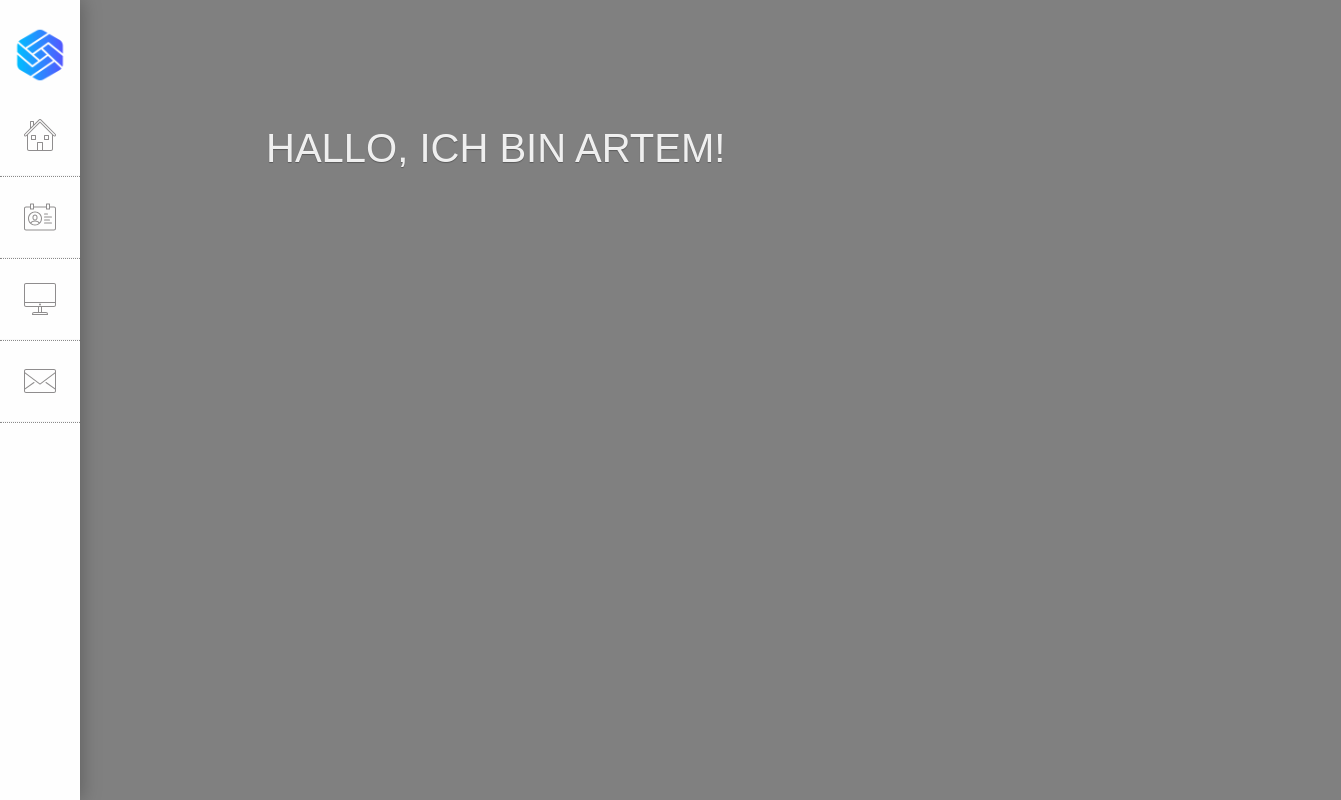
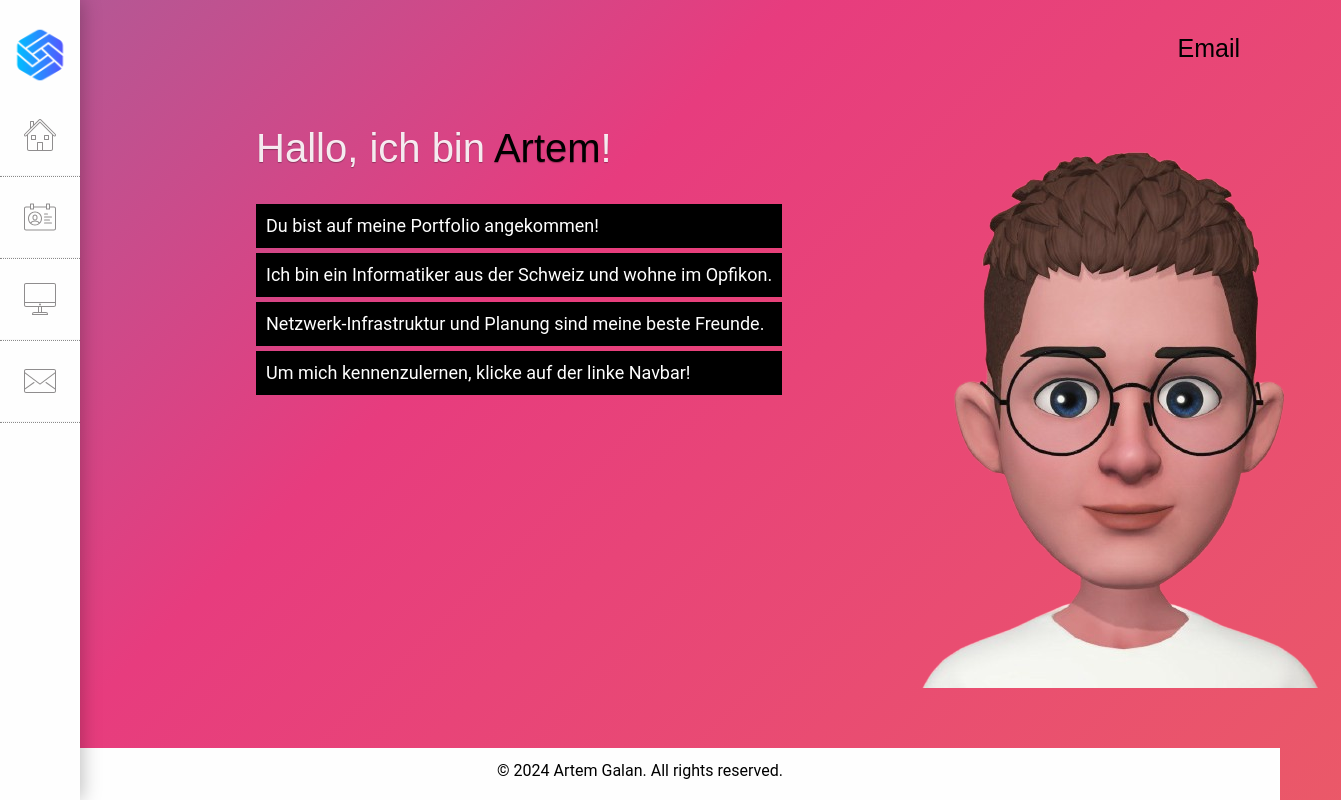
Before and after one commit to AshenOne17/webdev_mint, a plain HTML site: page index.html in a window 1280 px wide. Shown: the whole page, 1341 px wide, since content can reach past the window. Drawn offline with nearby package versions, Linux system fonts and the light colour scheme.

Commit message:
Changed layout and edited .all

```diff
--- a/index.html
+++ b/index.html
@@ -3,7 +3,7 @@
 <head>
 	<!--  Meta  -->
 	<meta charset="UTF-8" />
-	<meta name="viewport" content="width-device-width" />
+	<meta name="viewport" content="width=device-width, initial-scale=1.0">
 	<!--  /Meta  -->
 
 	<title>Artem Galan Portfolio</title>
@@ -16,23 +16,38 @@
 <body>
 	<!-- Header with Navigation -->
 		<div id="header">
-			<h5 id="logomark">Jen Huls</h5>
+			<h5 id="logomark"></h5>
 			<ul id="navigation">
-				<li data-tooltip aria-haspopup="true" class="has-tip right" data-disable-hover="false" tabindex="3" title="Go Home"><a id="link-home" href="#home">Home</a></li>
-				<li data-tooltip aria-haspopup="true" class="has-tip right" data-disable-hover="false" tabindex="3" title="About Me"><a id="link-about" href="#about">Über mich</a></li>
-				<li data-tooltip aria-haspopup="true" class="has-tip right" data-disable-hover="false" tabindex="3" title="My Work"><a id="link-work" href="#work">Projekte</a></li>
+				<li data-tooltip aria-haspopup="true" class="has-tip right" data-disable-hover="false" tabindex="3" title="Startseite"><a id="link-home" href="#home">Home</a></li>
+				<li data-tooltip aria-haspopup="true" class="has-tip right" data-disable-hover="false" tabindex="3" title="Über mich"><a id="link-about" href="#about">Über mich</a></li>
+				<li data-tooltip aria-haspopup="true" class="has-tip right" data-disable-hover="false" tabindex="3" title="Meine Projekte"><a id="link-work" href="#work">Projekte</a></li>
 				<li data-tooltip aria-haspopup="true" class="has-tip right" data-disable-hover="false" tabindex="3" title="Contact Me"><a id="link-contact" href="#contact">Kontakt</a></li>
 			</ul>
 		</div>
 
+		<!--Mail link-->
+		<div id="home" class="email-block">
+			<div class="email">
+				<a href="mailto:artemgalan02@gmail.com">Email</a>
+		   </div>
+		</div>
+		<!-- /Mail link -->
+
 		<!-- Home -->
 		<div id="home" class="content">
 			<div class="greeting">
-				<h2>Hallo, ich bin Artem!</h2>
+				<h2>Hallo, ich bin<span style="color: black;"> Artem</span>!</h2>
+				<p>Du bist auf meine Portfolio angekommen!</p>
+				<p>Ich bin ein Informatiker aus der Schweiz und wohne im Opfikon.</p>
+				<p>Netzwerk-Infrastruktur und Planung sind meine beste Freunde.</p>
+				<p>Um mich kennenzulernen, klicke auf der linke Navbar!</p>
 			</div>
 			<div class="greeting">
+				<img src="assets/images/Artem_AR.png" alt="AR pfp" class="AR-picture">
+			</div>
+		</div>
 
-			</div>
+		<div id="home" class="right-bar">
 		</div>
 		<!-- /Home -->
 
@@ -60,6 +75,10 @@
 		</div>
 		<!-- /Contact -->
 
+		<footer class="footer">
+			<p>&copy; 2024 Artem Galan. All rights reserved.</p>
+		</footer>
+
     <!-- Scripts -->
 	<script src="https://cdnjs.cloudflare.com/ajax/libs/jquery/3.2.1/jquery.min.js"></script>
 	<script src="https://cdnjs.cloudflare.com/ajax/libs/foundation/6.4.3/js/foundation.min.js"></script>
--- a/styles/index.processed.css
+++ b/styles/index.processed.css
@@ -1,8 +1,3 @@
-/**
- * index.scss
- * - Add any styles you want here!
- */
-
 @keyframes slideOut {
   0% {
     top: -30px;
@@ -25,6 +20,10 @@ body {
   overflow: hidden;
   margin: 0;
   font-family: 'Roboto', sans-serif;
+  background: linear-gradient(-45deg, #ee7752, #e73c7e, #23a6d5, #23d5ab);
+  background-size: 400% 400%;
+  animation: gradient 15s ease infinite;
+  height: 100vh;
 }
 
 #header {
@@ -123,13 +122,49 @@ body {
   height: 24px;
 }
 
+.email {
+  position: absolute;  /* Position relative to nearest positioned ancestor */
+  top: 0;              /* Align to the top */
+  right: 0;            /* Align to the right */
+  padding: 10px;       /* Optional: space around content */
+}
+
+.email-block {
+  position: absolute;
+  right: 30px;
+  left: 20%;
+  top: 20px;
+}
+
+.email-block a {
+  font-family: "Roboto Slab", sans-serif;
+  font-weight: 300;
+  font-size: 1.5625rem;
+  color: black;
+}
+
+.email-block a:hover {
+  opacity: .75;
+  box-shadow: none;
+}
+
 .content {
+  background: url();
   right: 30px;
   left: 20%;
   top: 120px;
   position: absolute;
   padding-bottom: 30px;
   max-width: 70vw;
+  display: flex; /* Flexbox layout */
+  justify-content: flex-start; /* Align children to the left */
+  align-items: flex-start; /* Align children at the top */
+  gap: 120px; /* Space between the two children */
+}
+
+.greeting {
+  flex: 0 0 auto; /* Prevent flexbox resizing */
+  text-align: left; /* Align text to the left inside this container */
 }
 
 .content h1 {
@@ -163,8 +198,6 @@ body {
 }
 
 .content h2 {
-  display: flex;
-  justify-content: space-between;
   width: 100%;
   font-size: 40px;
   padding: 0 0 20px;
@@ -173,23 +206,18 @@ body {
   color: rgba(255, 255, 255, 0.9);
   text-shadow: 0px 1px 1px rgba(0, 0, 0, 0.3);
   font-family: "Roboto Slab", sans-serif;
-  text-transform: uppercase;
 }
 
 .content p {
-  font-size: 16px;
+  font-size: 18px;
+  text-align: left;
   padding: 10px;
   line-height: 24px;
   color: #fefefe;
-  display: inline-block;
   background: black;
-  padding: 10px;
-  margin: 3px 0px;
-}
-
-.greeting {
-  flex: 1;
-  margin: 0 10px;
+  margin: 0; /* Remove unnecessary margins */
+  margin-bottom: 5px;
+  display: block;
 }
 
 .panel {
@@ -240,6 +268,29 @@ body {
   background-color: rgba(215, 215, 215, 0.65);
 }
 
+.footer {
+  position: absolute;
+  bottom: 0;
+  width: 100%;
+  background-color: #fefefe;
+  color: black;
+  text-align: center;
+}
+
+.footer a {
+  color: #fff;
+  text-decoration: none;
+  margin: 0 15px;
+}
+
+.footer a:hover {
+  text-decoration: underline;
+}
+
+.footer p {
+  margin-top: 10px;
+}
+
 @media all and (max-width: 500px) {
   .container {
     margin-top: 100px;
@@ -281,3 +332,15 @@ body {
     top: 0;
   }
 }
+
+@keyframes gradient {
+  0% {
+    background-position: 0% 50%;
+  }
+  50% {
+    background-position: 100% 50%;
+  }
+  100% {
+    background-position: 0% 50%;
+  }
+}
```
Also changed, not shown: assets/images/Artem_AR.png (added), assets/images/icon-testimonial.svg (deleted), 1 other file.
